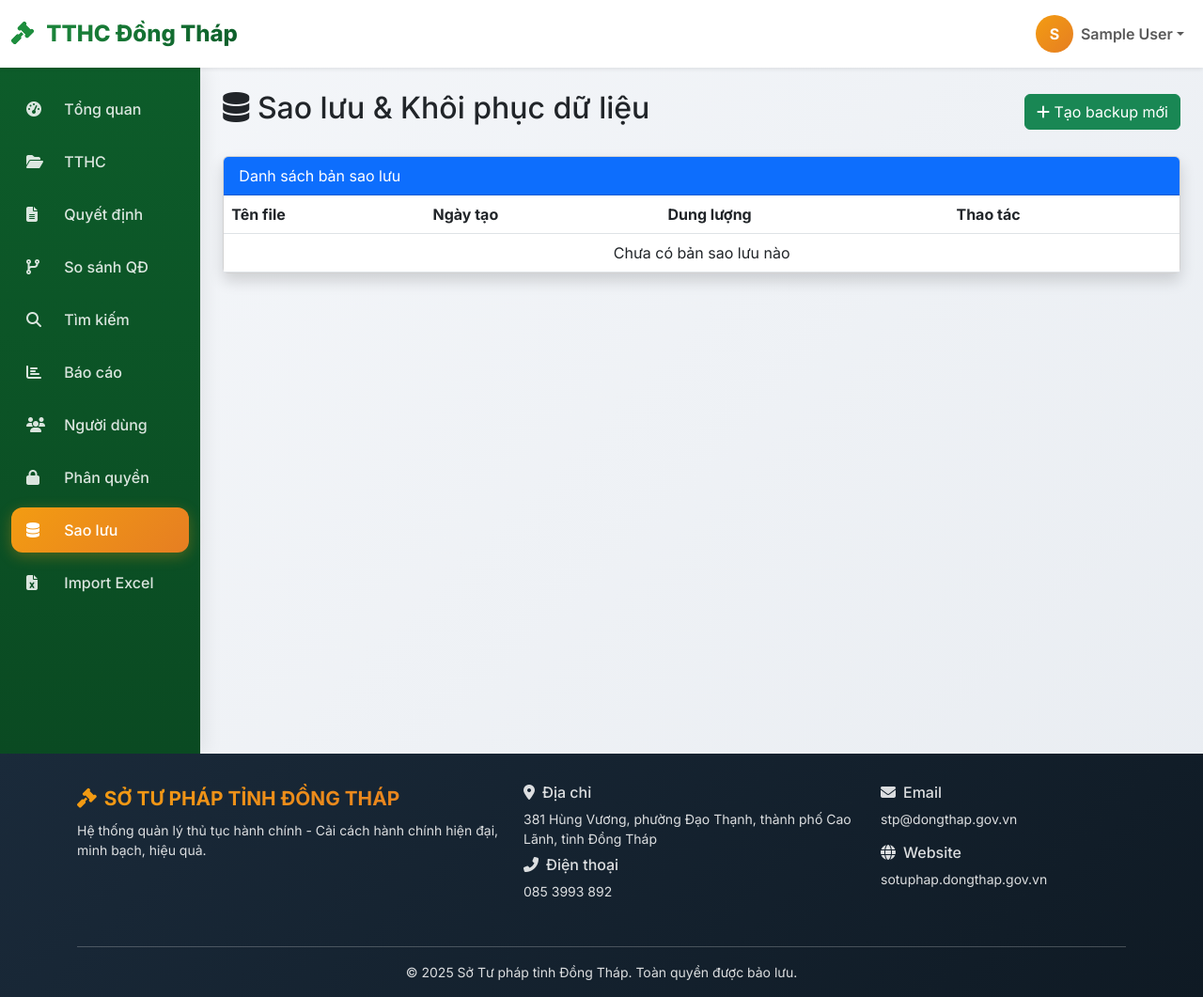
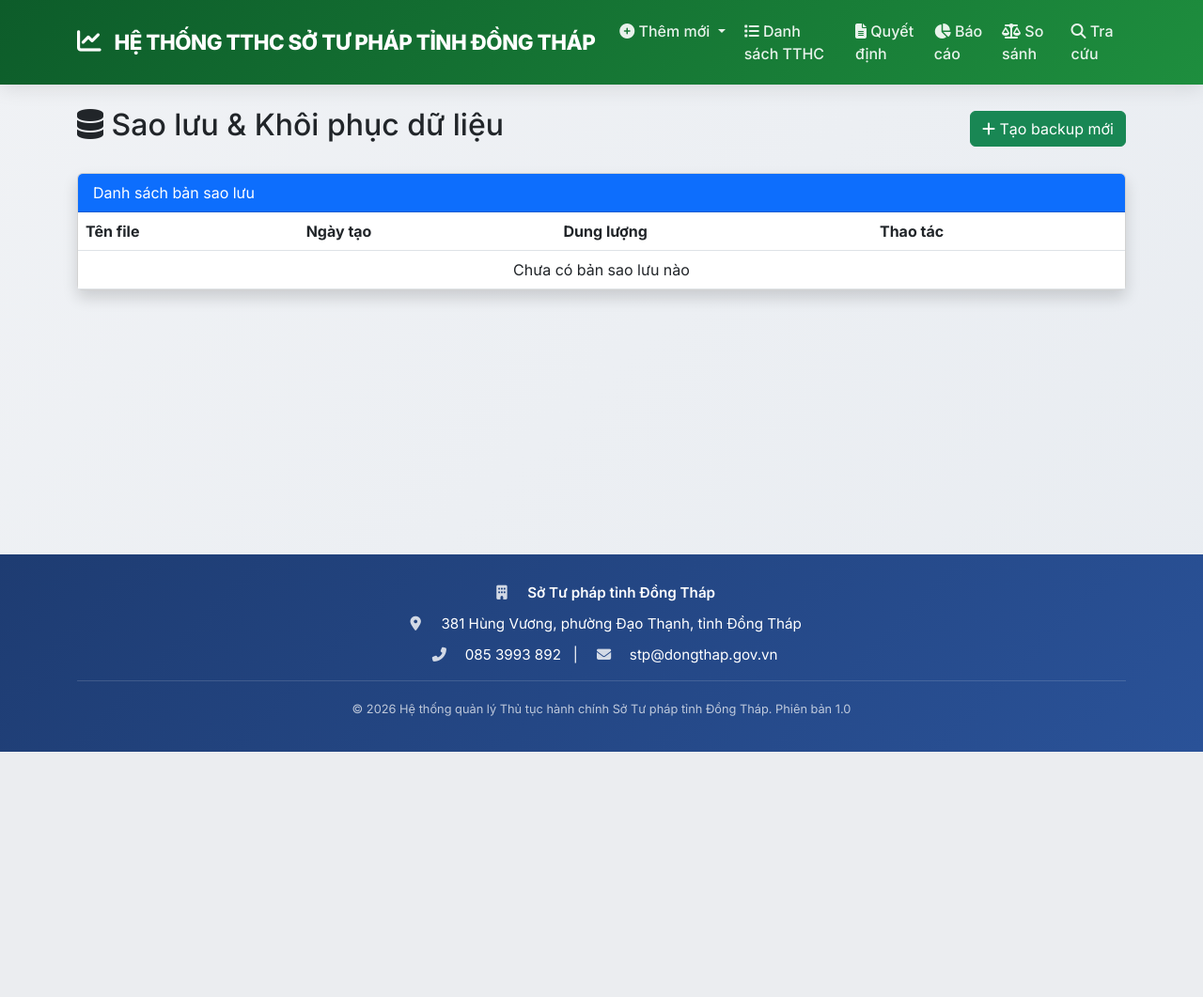
Before and after one commit to sotuphap-stpdt/quan-ly-tthc, a Flask app: page /backup in a window 1280 px wide. Shown: the whole page at 94% size. After the commit the page ends 800 px from the top, so only its background shows below. Run offline with Flask 3, Linux system fonts and the light colour scheme; the visitor is signed in with stand-in values (Sample User, id 1).

Commit message:
Update base.html

```diff
--- a/templates/base.html
+++ b/templates/base.html
@@ -1,95 +1,142 @@
-<!-- templates/base.html -->
 <!DOCTYPE html>
 <html lang="vi">
 <head>
     <meta charset="UTF-8">
     <meta name="viewport" content="width=device-width, initial-scale=1.0">
-    <title>{% block title %}QL TTHC Sở Tư pháp Đồng Tháp{% endblock %}</title>
+    <title>{% block title %}Hệ thống TTHC Sở Tư pháp Đồng Tháp{% endblock %}</title>
+    <!-- Bootstrap 5 CSS -->
+    <link href="https://cdn.jsdelivr.net/npm/bootstrap@5.3.0/dist/css/bootstrap.min.css" rel="stylesheet">
+    <!-- Font Awesome 6 -->
+    <link rel="stylesheet" href="https://cdnjs.cloudflare.com/ajax/libs/font-awesome/6.4.0/css/all.min.css">
     <!-- Google Fonts -->
     <link href="https://fonts.googleapis.com/css2?family=Inter:wght@300;400;500;600;700;800&display=swap" rel="stylesheet">
-    <!-- Font Awesome 6 -->
-    <link rel="stylesheet" href="https://cdnjs.cloudflare.com/ajax/libs/font-awesome/6.5.1/css/all.min.css">
-    <!-- Bootstrap 5 CSS -->
-    <link href="https://cdn.jsdelivr.net/npm/bootstrap@5.3.0/dist/css/bootstrap.min.css" rel="stylesheet">
     <!-- Chart.js -->
     <script src="https://cdn.jsdelivr.net/npm/chart.js"></script>
+    <!-- jQuery -->
+    <script src="https://code.jquery.com/jquery-3.6.0.min.js"></script>
+
     <style>
         * {
-            font-family: 'Inter', sans-serif;
+            margin: 0;
+            padding: 0;
+            box-sizing: border-box;
         }
+
         body {
-            background: linear-gradient(135deg, #f5f7fa 0%, #e8ecf1 100%);
-            min-height: 100vh;
+            background: linear-gradient(135deg, #f0f2f5 0%, #e8ecf1 100%);
+            font-family: 'Inter', 'Segoe UI', Tahoma, Geneva, Verdana, sans-serif;
             display: flex;
             flex-direction: column;
+            min-height: 100vh;
         }
+
+        .main-content {
+            flex: 1;
+            padding-bottom: 20px;
+        }
+
+        /* Navbar styles */
+        .navbar-custom {
+            background: linear-gradient(135deg, #0d5c2a 0%, #1e8e3e 100%);
+            box-shadow: 0 4px 20px rgba(0,0,0,0.1);
+            padding: 0.8rem 0;
+        }
+
         .navbar-brand {
             font-weight: 800;
-            font-size: 1.5rem;
+            font-size: 1.4rem;
+            letter-spacing: -0.5px;
+        }
+
+        .navbar-brand i {
+            font-size: 1.6rem;
+            margin-right: 10px;
+        }
+
+        .nav-link {
+            font-weight: 500;
+            transition: all 0.3s ease;
+            border-radius: 10px;
+            margin: 0 2px;
+            color: rgba(255,255,255,0.9) !important;
+        }
+
+        .nav-link:hover {
+            background-color: rgba(255,255,255,0.15);
+            transform: translateY(-2px);
+            color: white !important;
+        }
+
+        .dropdown-menu {
+            border-radius: 15px;
+            border: none;
+            box-shadow: 0 10px 30px rgba(0,0,0,0.1);
+            margin-top: 10px;
+        }
+
+        .dropdown-item {
+            border-radius: 10px;
+            transition: all 0.2s;
+        }
+
+        .dropdown-item:hover {
             background: linear-gradient(135deg, #1e8e3e, #0d5c2a);
-            -webkit-background-clip: text;
-            background-clip: text;
-            color: transparent;
+            color: white;
         }
-        .sidebar {
-            background: linear-gradient(180deg, #0d5c2a 0%, #0a4a22 100%);
-            min-height: calc(100vh - 70px);
-            box-shadow: 4px 0 20px rgba(0,0,0,0.08);
-        }
-        .sidebar .nav-link {
-            color: rgba(255,255,255,0.85);
-            border-radius: 12px;
-            margin: 4px 12px;
-            padding: 12px 16px;
-            transition: all 0.3s ease;
-            font-weight: 500;
-        }
-        .sidebar .nav-link:hover {
-            background: rgba(255,255,255,0.15);
-            color: white;
-            transform: translateX(4px);
-        }
-        .sidebar .nav-link.active {
-            background: linear-gradient(135deg, #f39c12, #e67e22);
-            color: white;
-            box-shadow: 0 4px 15px rgba(243,156,18,0.3);
-        }
-        .sidebar .nav-link i {
-            width: 28px;
-            margin-right: 8px;
-        }
+
+        /* Card styles */
         .card-modern {
+            background: white;
             border: none;
-            border-radius: 20px;
+            border-radius: 24px;
             box-shadow: 0 8px 25px rgba(0,0,0,0.05);
             transition: all 0.3s ease;
-            background: white;
+            overflow: hidden;
         }
+
         .card-modern:hover {
             transform: translateY(-4px);
             box-shadow: 0 12px 30px rgba(0,0,0,0.1);
         }
+
+        .card-header-custom {
+            background: linear-gradient(135deg, #1e8e3e, #0d5c2a);
+            padding: 1rem 1.5rem;
+            border-bottom: none;
+        }
+
+        .card-header-custom h3, .card-header-custom h4 {
+            margin: 0;
+            font-weight: 600;
+            color: white;
+        }
+
+        /* Stat cards */
         .stat-card {
             background: white;
-            border-radius: 24px;
-            padding: 1.5rem;
-            border: none;
-            box-shadow: 0 4px 15px rgba(0,0,0,0.05);
+            border-radius: 20px;
+            padding: 1.2rem;
             transition: all 0.3s;
+            box-shadow: 0 4px 12px rgba(0,0,0,0.05);
+            border: 1px solid rgba(0,0,0,0.03);
         }
+
         .stat-card:hover {
             transform: translateY(-5px);
-            box-shadow: 0 8px 25px rgba(0,0,0,0.1);
+            box-shadow: 0 12px 28px rgba(0,0,0,0.1);
         }
+
         .stat-icon {
-            width: 60px;
-            height: 60px;
+            width: 55px;
+            height: 55px;
             border-radius: 18px;
             display: flex;
             align-items: center;
             justify-content: center;
-            font-size: 28px;
+            font-size: 26px;
         }
+
+        /* Buttons */
         .btn-gradient {
             background: linear-gradient(135deg, #1e8e3e, #0d5c2a);
             border: none;
@@ -99,221 +146,287 @@
             font-weight: 600;
             transition: all 0.3s;
         }
+
         .btn-gradient:hover {
             transform: translateY(-2px);
-            box-shadow: 0 6px 20px rgba(30,142,62,0.3);
+            box-shadow: 0 6px 20px rgba(30,142,62,0.35);
             color: white;
         }
+
         .btn-gradient-orange {
             background: linear-gradient(135deg, #f39c12, #e67e22);
         }
-        footer {
-            background: linear-gradient(135deg, #1a2a3a, #0f1a24);
-            color: rgba(255,255,255,0.85);
-            margin-top: auto;
-            padding: 2rem 0 1rem;
+
+        /* Filter card */
+        .filter-card {
+            background: white;
+            border-radius: 20px;
+            padding: 20px;
+            margin-bottom: 25px;
+            box-shadow: 0 2px 10px rgba(0,0,0,0.05);
         }
-        footer a {
-            color: #f39c12;
-            text-decoration: none;
-            transition: 0.3s;
-        }
-        footer a:hover {
-            color: #e67e22;
-            text-decoration: underline;
-        }
-        .table-modern {
+
+        /* Table styles */
+        .table-custom {
             border-radius: 20px;
             overflow: hidden;
         }
-        .table-modern thead {
+
+        .table-custom thead {
             background: linear-gradient(135deg, #1e8e3e, #0d5c2a);
             color: white;
         }
-        .alert-custom {
-            border-radius: 16px;
+
+        .table-custom thead th {
+            font-weight: 600;
+            padding: 12px;
             border: none;
         }
-        .breadcrumb-custom {
-            background: transparent;
-            padding: 0;
+
+        .table-custom tbody tr:hover {
+            background-color: rgba(30,142,62,0.05);
         }
-        .avatar {
-            width: 40px;
-            height: 40px;
-            border-radius: 50%;
-            background: linear-gradient(135deg, #f39c12, #e67e22);
-            display: flex;
-            align-items: center;
+
+        /* Control bar */
+        .control-bar {
+            background: #f8f9fa;
+            padding: 12px 20px;
+            border-radius: 15px;
+            margin-bottom: 20px;
+        }
+
+        /* Pagination */
+        .pagination {
+            margin: 0;
+            flex-wrap: wrap;
             justify-content: center;
+        }
+
+        .pagination .page-link {
+            cursor: pointer;
+            margin: 2px;
+            border-radius: 10px !important;
+            color: #1e8e3e;
+            border: 1px solid #dee2e6;
+        }
+
+        .pagination .active .page-link {
+            background: linear-gradient(135deg, #1e8e3e, #0d5c2a);
+            border-color: #1e8e3e;
             color: white;
-            font-weight: bold;
         }
-        @keyframes fadeIn {
-            from { opacity: 0; transform: translateY(20px); }
-            to { opacity: 1; transform: translateY(0); }
+
+        /* Footer - giữ nguyên thông tin theo yêu cầu */
+        .footer {
+            background: linear-gradient(135deg, #1e3c72 0%, #2a5298 100%);
+            color: white;
+            padding: 30px 0 20px;
+            margin-top: 40px;
+            width: 100%;
         }
-        .fade-in {
-            animation: fadeIn 0.5s ease forwards;
+
+        .footer .footer-info {
+            text-align: center;
         }
-        .footer-brand {
-            font-size: 1.3rem;
-            font-weight: 700;
-            background: linear-gradient(135deg, #f39c12, #e67e22);
-            -webkit-background-clip: text;
-            background-clip: text;
-            color: transparent;
+
+        .footer .footer-info p {
+            margin-bottom: 10px;
+            font-size: 0.95rem;
+        }
+
+        .footer .footer-info i {
+            width: 30px;
+            margin-right: 8px;
+            opacity: 0.8;
+        }
+
+        .footer .footer-info strong {
+            font-weight: 600;
+        }
+
+        .footer .copyright {
+            text-align: center;
+            padding-top: 20px;
+            margin-top: 15px;
+            border-top: 1px solid rgba(255,255,255,0.2);
+            font-size: 0.8rem;
+            opacity: 0.7;
+        }
+
+        /* Badge styles */
+        .badge-da-cong-bo {
+            background-color: #28a745;
+            padding: 5px 12px;
+            border-radius: 20px;
+        }
+
+        .badge-bai-bo {
+            background-color: #dc3545;
+            padding: 5px 12px;
+            border-radius: 20px;
+        }
+
+        /* Animation */
+        @keyframes fadeInUp {
+            from {
+                opacity: 0;
+                transform: translateY(20px);
+            }
+            to {
+                opacity: 1;
+                transform: translateY(0);
+            }
+        }
+
+        .fade-in-up {
+            animation: fadeInUp 0.5s ease forwards;
+        }
+
+        /* Row bãi bỏ */
+        .row-bai-bo {
+            background-color: #f8d7da;
+        }
+
+        .text-strikethrough {
+            text-decoration: line-through;
+            color: #dc3545 !important;
+        }
+
+        /* Page size select */
+        .page-size-select {
+            width: auto;
+            display: inline-block;
+            border-radius: 10px;
+        }
+
+        /* Search box */
+        .search-box {
+            background: white;
+            padding: 20px;
+            border-radius: 20px;
+            margin-bottom: 25px;
+            box-shadow: 0 2px 10px rgba(0,0,0,0.05);
+        }
+
+        /* Detail page */
+        .detail-label {
+            font-weight: 600;
+            background-color: #f8f9fa;
+            width: 250px;
+        }
+
+        .section-title {
+            background-color: #f8f9fa;
+            padding: 10px 15px;
+            margin-top: 20px;
+            margin-bottom: 15px;
+            border-left: 4px solid #1e8e3e;
+            font-weight: 600;
+            border-radius: 0 10px 10px 0;
         }
     </style>
+
     {% block extra_css %}{% endblock %}
 </head>
 <body>
-    <!-- Top Navbar -->
-    <nav class="navbar navbar-expand-lg bg-white shadow-sm sticky-top">
-        <div class="container-fluid">
-            <a class="navbar-brand" href="{{ url_for('dashboard') }}">
-                <i class="fas fa-gavel me-2" style="color: #1e8e3e;"></i>
-                TTHC Đồng Tháp
+    <!-- Navbar -->
+    <nav class="navbar navbar-expand-lg navbar-custom sticky-top">
+        <div class="container">
+            <a class="navbar-brand text-white" href="/">
+                <i class="fas fa-chart-line"></i>
+                HỆ THỐNG TTHC SỞ TƯ PHÁP TỈNH ĐỒNG THÁP
             </a>
             <button class="navbar-toggler" type="button" data-bs-toggle="collapse" data-bs-target="#navbarNav">
                 <span class="navbar-toggler-icon"></span>
             </button>
             <div class="collapse navbar-collapse" id="navbarNav">
-                <ul class="navbar-nav ms-auto align-items-center">
+                <ul class="navbar-nav ms-auto">
                     <li class="nav-item dropdown">
-                        <a class="nav-link dropdown-toggle d-flex align-items-center" href="#" data-bs-toggle="dropdown">
-                            <div class="avatar me-2">
-                                {{ session.get('fullname', 'U')|first|upper }}
-                            </div>
-                            <span class="fw-semibold">{{ session.get('fullname', session.get('username', 'User')) }}</span>
+                        <a class="nav-link dropdown-toggle" href="#" role="button" data-bs-toggle="dropdown">
+                            <i class="fas fa-plus-circle"></i> Thêm mới
                         </a>
-                        <ul class="dropdown-menu dropdown-menu-end shadow-sm border-0 rounded-4">
-                            <li><a class="dropdown-item" href="{{ url_for('doi_mat_khau') }}"><i class="fas fa-key me-2"></i>Đổi mật khẩu</a></li>
-                            <li><hr class="dropdown-divider"></li>
-                            <li><a class="dropdown-item text-danger" href="{{ url_for('logout') }}"><i class="fas fa-sign-out-alt me-2"></i>Đăng xuất</a></li>
+                        <ul class="dropdown-menu">
+                            <li><a class="dropdown-item" href="/tthc/them"><i class="fas fa-folder-plus"></i> Thêm TTHC</a></li>
+                            <li><a class="dropdown-item" href="/quyet_dinh/them"><i class="fas fa-gavel"></i> Thêm Quyết định</a></li>
                         </ul>
+                    </li>
+                    <li class="nav-item">
+                        <a class="nav-link" href="/tthc"><i class="fas fa-list"></i> Danh sách TTHC</a>
+                    </li>
+                    <li class="nav-item">
+                        <a class="nav-link" href="/quyet_dinh"><i class="fas fa-file-alt"></i> Quyết định</a>
+                    </li>
+                    <li class="nav-item">
+                        <a class="nav-link" href="/bao_cao"><i class="fas fa-chart-pie"></i> Báo cáo</a>
+                    </li>
+                    <li class="nav-item">
+                        <a class="nav-link" href="/so_sanh_quyet_dinh"><i class="fas fa-balance-scale"></i> So sánh</a>
+                    </li>
+                    <li class="nav-item">
+                        <a class="nav-link" href="/tim_kiem"><i class="fas fa-search"></i> Tra cứu</a>
                     </li>
                 </ul>
             </div>
         </div>
     </nav>
 
-    <div class="container-fluid">
-        <div class="row">
-            <!-- Sidebar -->
-            <nav class="col-md-2 d-md-block sidebar p-0">
-                <div class="position-sticky pt-3">
-                    <ul class="nav flex-column">
-                        <li class="nav-item">
-                            <a class="nav-link {% if request.endpoint == 'dashboard' %}active{% endif %}" href="{{ url_for('dashboard') }}">
-                                <i class="fas fa-tachometer-alt"></i> Tổng quan
-                            </a>
-                        </li>
-                        <li class="nav-item">
-                            <a class="nav-link {% if request.endpoint in ['tthc_list', 'tthc_create', 'tthc_edit'] %}active{% endif %}" href="{{ url_for('tthc_list') }}">
-                                <i class="fas fa-folder-open"></i> TTHC
-                            </a>
-                        </li>
-                        <li class="nav-item">
-                            <a class="nav-link {% if request.endpoint in ['quyet_dinh_list', 'quyet_dinh_create'] %}active{% endif %}" href="{{ url_for('quyet_dinh_list') }}">
-                                <i class="fas fa-file-alt"></i> Quyết định
-                            </a>
-                        </li>
-                        <li class="nav-item">
-                            <a class="nav-link {% if request.endpoint == 'so_sanh_page' %}active{% endif %}" href="{{ url_for('so_sanh_page') }}">
-                                <i class="fas fa-code-branch"></i> So sánh QĐ
-                            </a>
-                        </li>
-                        <li class="nav-item">
-                            <a class="nav-link {% if request.endpoint == 'tim_kiem' %}active{% endif %}" href="{{ url_for('tim_kiem') }}">
-                                <i class="fas fa-search"></i> Tìm kiếm
-                            </a>
-                        </li>
-                        {% if session.get('quyen_bao_cao') or session.get('role') == 'admin' %}
-                        <li class="nav-item">
-                            <a class="nav-link {% if request.endpoint == 'bao_cao' %}active{% endif %}" href="{{ url_for('bao_cao') }}">
-                                <i class="fas fa-chart-bar"></i> Báo cáo
-                            </a>
-                        </li>
-                        {% endif %}
-                        {% if session.get('role') == 'admin' %}
-                        <li class="nav-item">
-                            <a class="nav-link {% if request.endpoint == 'danh_sach_users' %}active{% endif %}" href="{{ url_for('danh_sach_users') }}">
-                                <i class="fas fa-users"></i> Người dùng
-                            </a>
-                        </li>
-                        <li class="nav-item">
-                            <a class="nav-link {% if request.endpoint == 'phan_quyen' %}active{% endif %}" href="{{ url_for('phan_quyen') }}">
-                                <i class="fas fa-lock"></i> Phân quyền
-                            </a>
-                        </li>
-                        <li class="nav-item">
-                            <a class="nav-link {% if request.endpoint == 'backup_list' %}active{% endif %}" href="{{ url_for('backup_list') }}">
-                                <i class="fas fa-database"></i> Sao lưu
-                            </a>
-                        </li>
-                        <li class="nav-item">
-                            <a class="nav-link {% if request.endpoint == 'import_excel_page' %}active{% endif %}" href="{{ url_for('import_excel_page') }}">
-                                <i class="fas fa-file-excel"></i> Import Excel
-                            </a>
-                        </li>
-                        {% endif %}
-                    </ul>
-                </div>
-            </nav>
-
     <!-- Main Content -->
-            <main class="col-md-10 ms-sm-auto px-md-4 py-4">
+    <div class="main-content">
+        <div class="container mt-4">
+            <!-- Flash Messages -->
             {% with messages = get_flashed_messages(with_categories=true) %}
                 {% if messages %}
                     {% for category, message in messages %}
-                            <div class="alert alert-{{ category if category != 'message' else 'info' }} alert-dismissible fade show shadow-sm rounded-4 border-0" role="alert">
+                        <div class="alert alert-{{ category if category != 'message' else 'info' }} alert-dismissible fade show shadow-sm rounded-4 border-0 fade-in-up" role="alert">
                             <i class="fas fa-{% if category == 'success' %}check-circle{% elif category == 'danger' %}exclamation-triangle{% else %}info-circle{% endif %} me-2"></i>
-                                {{ message }}
+                            {{ message | safe }}
                             <button type="button" class="btn-close" data-bs-dismiss="alert"></button>
                         </div>
                     {% endfor %}
                 {% endif %}
             {% endwith %}
 
-                <div class="fade-in">
             {% block content %}{% endblock %}
-                </div>
-            </main>
         </div>
     </div>
 
-    <!-- Footer -->
-    <footer>
+    <!-- Footer - giữ nguyên thông tin theo yêu cầu -->
+    <footer class="footer">
         <div class="container">
-            <div class="row">
-                <div class="col-md-5 mb-3">
-                    <div class="footer-brand mb-2">
-                        <i class="fas fa-gavel me-2"></i>SỞ TƯ PHÁP TỈNH ĐỒNG THÁP
+            <div class="footer-info">
+                <p><i class="fas fa-building"></i> <strong>Sở Tư pháp tỉnh Đồng Tháp</strong></p>
+                <p><i class="fas fa-map-marker-alt"></i> 381 Hùng Vương, phường Đạo Thạnh, tỉnh Đồng Tháp</p>
+                <p><i class="fas fa-phone-alt"></i> 085 3993 892 &nbsp;&nbsp;|&nbsp;&nbsp; <i class="fas fa-envelope"></i> stp@dongthap.gov.vn</p>
             </div>
-                    <p class="small">Hệ thống quản lý thủ tục hành chính - Cải cách hành chính hiện đại, minh bạch, hiệu quả.</p>
-                </div>
-                <div class="col-md-4 mb-3">
-                    <h6><i class="fas fa-map-marker-alt me-2"></i>Địa chỉ</h6>
-                    <p class="small mb-1">381 Hùng Vương, phường Đạo Thạnh, thành phố Cao Lãnh, tỉnh Đồng Tháp</p>
-                    <h6 class="mt-2"><i class="fas fa-phone-alt me-2"></i>Điện thoại</h6>
-                    <p class="small">085 3993 892</p>
-                </div>
-                <div class="col-md-3 mb-3">
-                    <h6><i class="fas fa-envelope me-2"></i>Email</h6>
-                    <p class="small">stp@dongthap.gov.vn</p>
-                    <h6><i class="fas fa-globe me-2"></i>Website</h6>
-                    <p class="small">sotuphap.dongthap.gov.vn</p>
-                </div>
-            </div>
-            <hr class="bg-secondary">
-            <div class="text-center small">
-                &copy; 2025 Sở Tư pháp tỉnh Đồng Tháp. Toàn quyền được bảo lưu.
+            <div class="copyright">
+                <p>© 2026 Hệ thống quản lý Thủ tục hành chính Sở Tư pháp tỉnh Đồng Tháp. Phiên bản 1.0</p>
             </div>
         </div>
     </footer>
 
+    <!-- Bootstrap JS -->
     <script src="https://cdn.jsdelivr.net/npm/bootstrap@5.3.0/dist/js/bootstrap.bundle.min.js"></script>
+
+    <script>
+        // Hàm escapeHtml chung
+        function escapeHtml(text) {
+            if (!text) return '';
+            var div = document.createElement('div');
+            div.textContent = text;
+            return div.innerHTML;
+        }
+
+        // Auto close alerts after 5 seconds
+        setTimeout(function() {
+            document.querySelectorAll('.alert').forEach(function(alert) {
+                var bsAlert = new bootstrap.Alert(alert);
+                setTimeout(function() {
+                    bsAlert.close();
+                }, 5000);
+            });
+        }, 1000);
+    </script>
+
     {% block extra_js %}{% endblock %}
 </body>
 </html>
```
Lines whose indentation alone changed are shown as unchanged.
